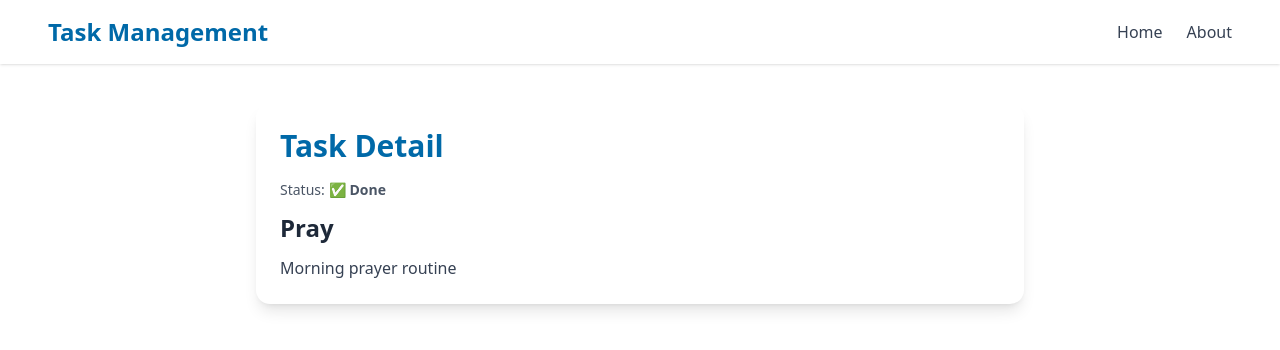
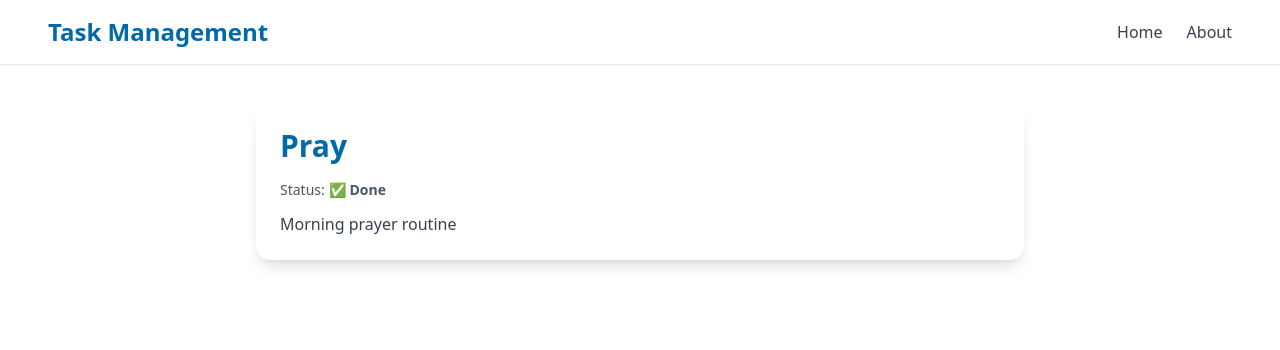
Before and after one commit to ADaneshS1/task-management, a React (Vite) app: page /tasks/1 in a window 1280 px wide. Shown: the top 350 px of the page. Built offline with nearby package versions, Linux system fonts and the light colour scheme.

Commit message:
feat: improvement day 23

```diff
--- a/src/app.tsx
+++ b/src/app.tsx
@@ -1,4 +1,4 @@
-import { Tasks } from "./components/modules/task/tasks";
+import { Tasks } from "@/components/modules/task/tasks";
 
 export function App() {
   return (
--- a/src/components/modules/task/tasks.tsx
+++ b/src/components/modules/task/tasks.tsx
@@ -45,6 +45,7 @@ const initialDataTasks: Tasks = [
 
 export function Tasks() {
   const [tasks, setTasks] = useState(initialDataTasks);
+
   function handleDelete(id: number) {
     const updatedTasks = tasks.filter((task) => task.id !== id);
     setTasks(updatedTasks);
--- a/src/main.tsx
+++ b/src/main.tsx
@@ -6,7 +6,7 @@ import { About } from "@/routes/about";
 
 import { BrowserRouter, Routes, Route } from "react-router";
 import { Layout } from "./layouts/layout";
-import { TaskId } from "./routes/taskId";
+import { TaskId } from "./routes/task-id";
 
 createRoot(document.getElementById("root")!).render(
   <StrictMode>
--- a/src/routes/taskId.tsx
+++ b/src/routes/task-id.tsx
@@ -37,7 +37,7 @@ const initialDataTasks: Tasks = [
 export function TaskId() {
   const { taskId } = useParams();
 
-  const task = initialDataTasks.find((t) => t.id === Number(taskId));
+  const task = initialDataTasks.find((task) => task.id === Number(taskId));
 
   if (!task) {
     return (
@@ -52,7 +52,7 @@ export function TaskId() {
 
   return (
     <section className="max-w-3xl mx-auto mt-10 p-6 bg-white shadow-lg rounded-xl">
-      <h1 className="text-3xl font-bold text-sky-700 mb-4">Task Detail</h1>
+      <h1 className="text-3xl font-bold text-sky-700 mb-4">{task.title}</h1>
 
       <div className="space-y-3">
         <p className="text-gray-600 text-sm">
@@ -62,8 +62,6 @@ export function TaskId() {
           </span>
         </p>
 
-        <h2 className="text-2xl font-semibold text-gray-800">{task.title}</h2>
-
         <p className="text-gray-700">{task.description}</p>
       </div>
     </section>
```
